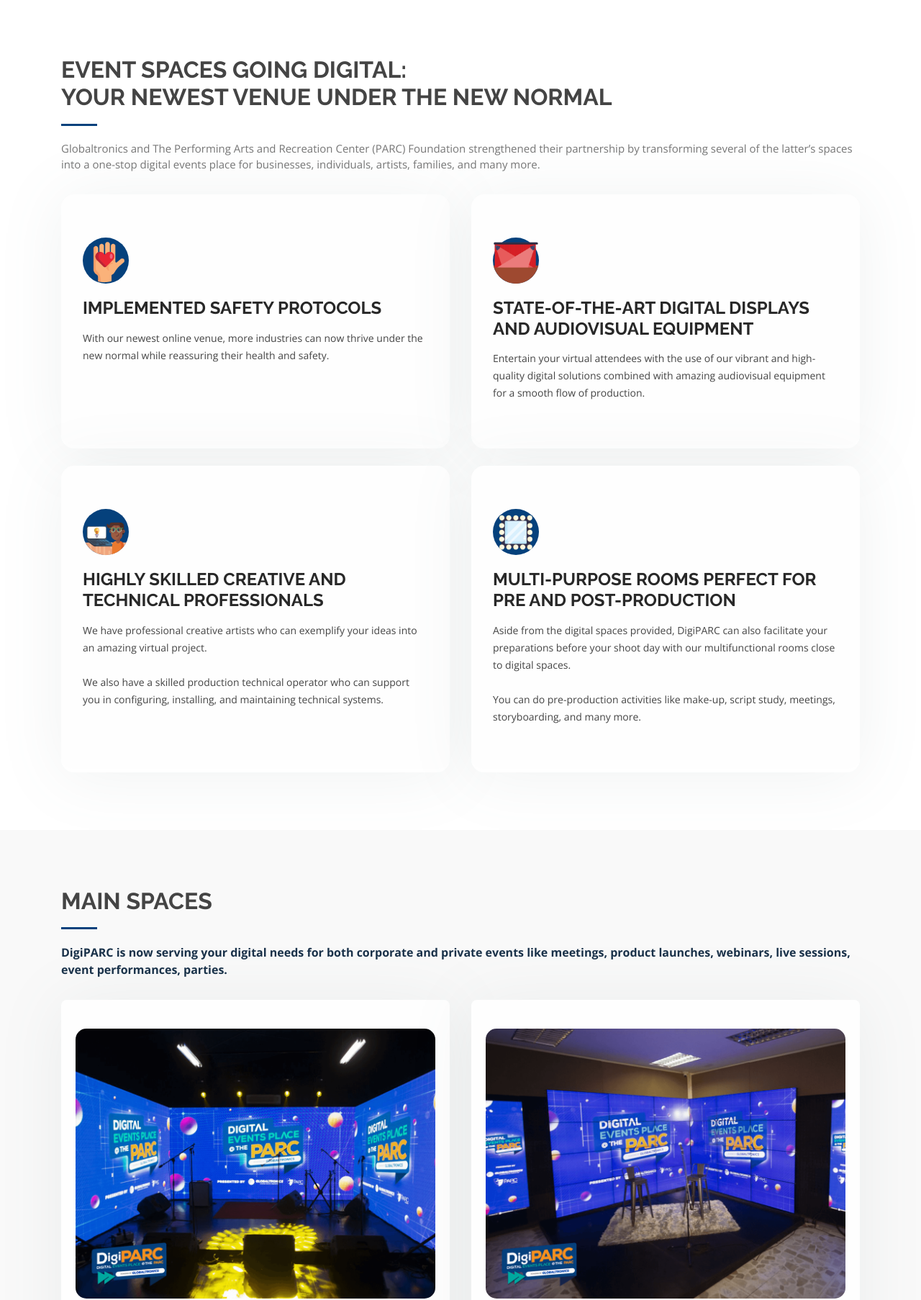
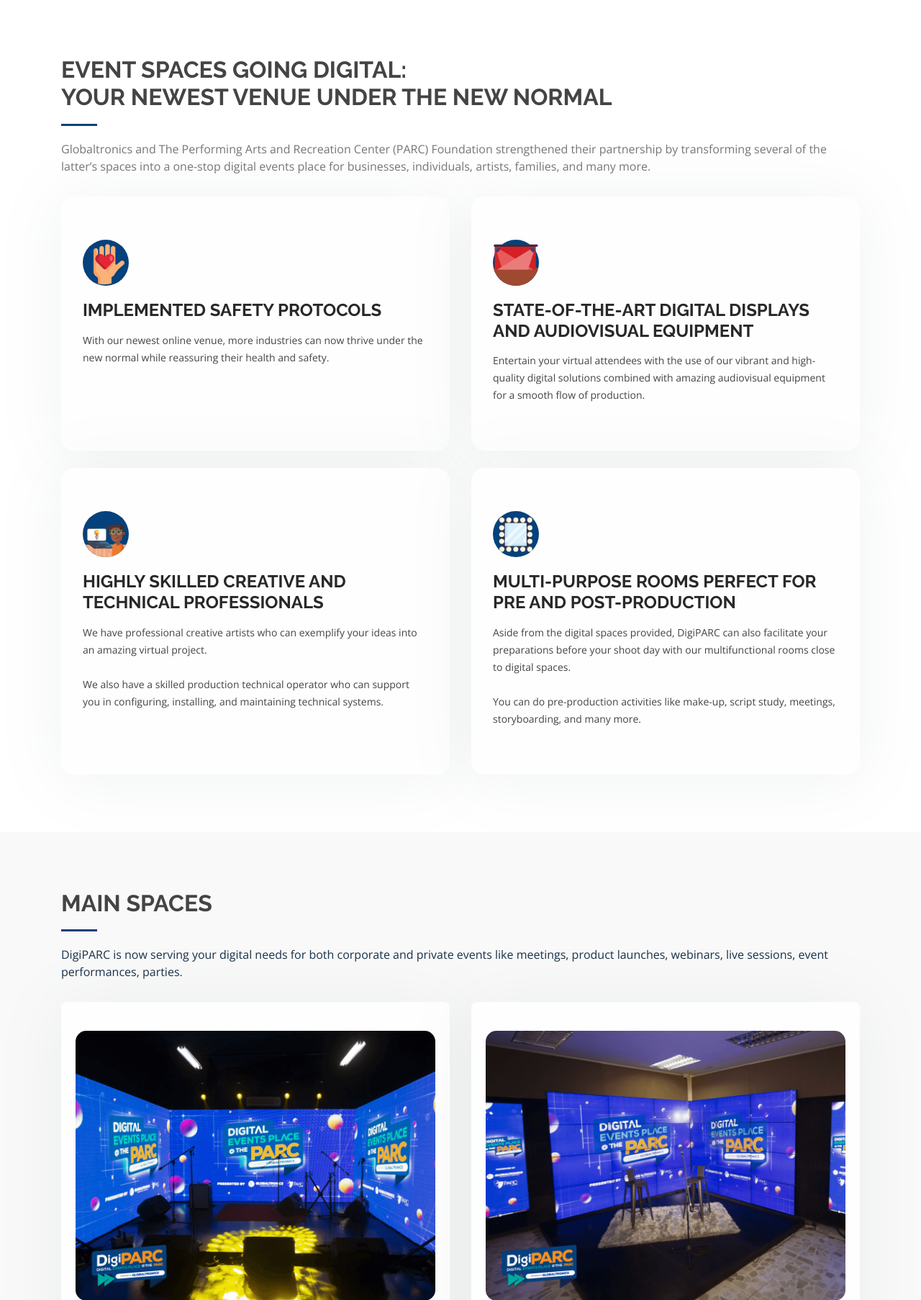
Before and after one commit to BermudezJimmel/DigiPARC, a PHP site: page / in a window 1280 px wide. Shown: the part 802-2608 px from the top of the page at 72% size. Run offline with PHP 8.4, Linux system fonts and the light colour scheme.

Commit message:
edit text size

```diff
--- a/assets/css/style.css
+++ b/assets/css/style.css
@@ -601,7 +601,7 @@
 .section-title p {
   margin-bottom: 0;
   color: #777777;
-  font-size: 15px;
+  font-size: 16px;
 }
 
 /*--------------------------------------------------------------
@@ -999,7 +999,7 @@
 }
 
 .pricing .bold {
-  font-weight: bold;
+
   color: #1A324A;
   font-size: 16px;
 }
```
